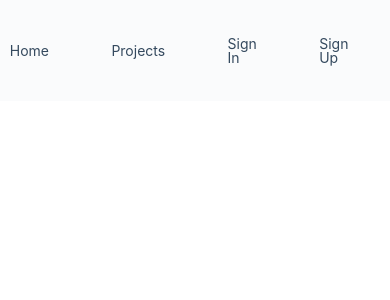
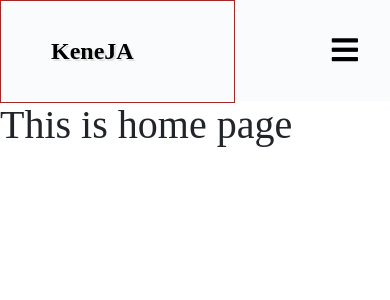
Before and after one commit to chingsley/kc-portfolio-frontend, a React (Create React App) app: page / in a window 390 px wide. Shown: the top 300 px of the page. Built offline with nearby package versions, Linux system fonts and the light colour scheme.

Commit message:
design responsive topnav

```diff
--- a/public/index.html
+++ b/public/index.html
@@ -2,6 +2,7 @@
 <html lang="en">
   <head>
     <meta charset="utf-8" />
+    <meta name="viewport" content="width=device-width, initial-scale=1.0" />
     <link rel="icon" href="%PUBLIC_URL%/favicon.ico" />
     <meta name="viewport" content="width=device-width, initial-scale=1" />
     <meta name="theme-color" content="#000000" />
@@ -10,10 +11,6 @@
       content="Web site created using create-react-app"
     />
     <link rel="apple-touch-icon" href="%PUBLIC_URL%/logo192.png" />
-    <!--
-      manifest.json provides metadata used when your web app is installed on a
-      user's mobile device or desktop. See https://developers.google.com/web/fundamentals/web-app-manifest/
-    -->
     <link rel="manifest" href="%PUBLIC_URL%/manifest.json" />
     <link
       rel="stylesheet"
--- a/src/App.js
+++ b/src/App.js
@@ -4,7 +4,8 @@ import { ToastContainer, toast } from 'react-toastify';
 
 import 'react-toastify/dist/ReactToastify.css';
 
-import NavBar from './components/NavBar';
+import NavBar from './components/NavBarResponsive';
+// import NavBar from './components/NavBar';
 import AppRoutes from './components/AppRoutes';
 function App() {
   // const wrapper = React.createRef();
--- a/src/components/AppRoutes.js
+++ b/src/components/AppRoutes.js
@@ -1,27 +1,23 @@
 import React from 'react';
 import SignupPage from '../pages/SignupPage';
 import { BrowserRouter as Router, Route } from 'react-router-dom';
+import HomePage from '../pages/HomePage';
 
 const AppRoutes = () => (
   <>
     <div className="app-main">
+      <Route exact path="/" render={(props) => <HomePage {...props} />} />
       <Route
         path="/login"
-        render={(props) => (
-          <SignupPage {...props} form={'login'} login={true} />
-        )}
+        render={(props) => <SignupPage {...props} login={true} />}
       />
       <Route
         path="/signup"
-        render={(props) => (
-          <SignupPage {...props} form={'signup'} signup={true} />
-        )}
+        render={(props) => <SignupPage {...props} signup={true} />}
       />
       <Route
         path="/passwordReset"
-        render={(props) => (
-          <SignupPage {...props} form={'signup'} passwordReset={true} />
-        )}
+        render={(props) => <SignupPage {...props} passwordReset={true} />}
       />
     </div>
   </>
--- a/src/components/KcLink.js
+++ b/src/components/KcLink.js
@@ -6,8 +6,11 @@ const Parent = styled.div`
   ${({ props }) => {
     return css`
       // border: 1px solid blue;
+      height: 2.2rem;
+      line-height: 2.2rem;
       display: inline-block;
       position: relative;
+      z-index: 100;
 
       &:hover {
         cursor: pointer;
@@ -38,14 +41,13 @@ const Parent = styled.div`
       .link {
         // border: 1px solid red;
         text-decoration: none;
-        font-size: 14px;
+        font-size: 1em;
         color: ${props.color || 'black'};
         display: inline-block;
         width: 100%;
         height: 100%;
         line-height: 100%;
-        padding: 0.7rem 1.3rem;
-        // padding: 0.8rem 1rem;
+        padding: 0 1.3rem;
         z-index: 1000;
         transition-duration: 0.5s;
       }
--- a/src/components/NavBar.js
+++ b/src/components/NavBar.js
@@ -25,6 +25,7 @@ const Nav = styled.div`
     list-style-type: none;
 
     li {
+      // border: 1px solid red;
       margin-right: 1.3rem;
     }
   }
@@ -37,7 +38,7 @@ function NavBar() {
         <li>
           <KcLink
             text="Home"
-            to="/home"
+            to="/"
             color="#34495e"
             bgColorOnHover="#d63031"
             colorOnHover="#f5f6fa"
--- /dev/null
+++ b/src/components/NavBarResponsive.js
@@ -0,0 +1,150 @@
+import React from 'react';
+import styled from 'styled-components';
+import KcLink from './KcLink';
+import Logo from './Logo';
+
+const Nav = styled.nav`
+  font-family: montserrat;
+  height: 12vh;
+  width: 100%;
+  background-color: #fafbfc;
+
+  position: fixed;
+  top: 0;
+
+  & > * {
+    padding: 0;
+    margin: 0;
+    text-decoration: none;
+    list-style: none;
+    box-sizing: border-box;
+  }
+  .checkbtn {
+    font-size: 30px;
+    color: black;
+    float: right;
+    line-height: 12vh;
+    margin-right: 2rem;
+    cursor: pointer;
+    display: none;
+  }
+  #check {
+    display: none;
+  }
+  .logo {
+    color: black;
+    text-shadow: 2px 2px #e0e0e0;
+    font-size: 2rem;
+    line-height: 12vh;
+    padding: 0 100px;
+    font-weight: bold;
+    // background-color: #eb2f06;
+  }
+  .topnav-ul {
+    // border: 1px solid blue;
+    float: right;
+    margin-right: 20px;
+
+    .topnav-ul-li {
+      // border: 1px solid red;
+      display: inline-block;
+      line-height: 12vh;
+      margin: 0 0.2em;
+    }
+  }
+  @media only screen and (max-width: 768px) {
+    z-index: 1;
+    .logo {
+      border: 1px solid red;
+      font-size: 1.5rem;
+      padding-left: 50px;
+    }
+    .checkbtn {
+      display: block;
+    }
+    .topnav-ul {
+      // border: 1px solid red;
+      position: fixed;
+      top: 12vh;
+      // left: -100%;
+      right: -100%;
+      float: right;
+      margin: 0;
+      height: 88vh;
+      width: 50%;
+      background: #2c3e50;
+      text-align: center;
+      transition: all 0.5s;
+
+      .topnav-ul-li {
+        display: block;
+        margin: 0;
+        // border: 1px solid white;
+        // border-bottom: 0.5px solid grey;
+
+        & * {
+          color: white !important;
+        }
+      }
+    }
+    #check:checked ~ .topnav-ul {
+      // left: 0;
+      right: 0;
+    }
+  }
+`;
+
+function NavBar() {
+  return (
+    <Nav>
+      <input type="checkbox" name="mobile-nav-trigger" id="check" />
+      <label htmlFor="check" className="checkbtn">
+        <i className="fas fa-bars"></i>
+      </label>
+      <label htmlFor="" className="logo">
+        KeneJA
+      </label>
+      {/* <Logo /> */}
+      <ul className="topnav-ul">
+        <li className="topnav-ul-li">
+          <KcLink
+            text="Home"
+            to="/"
+            color="#34495e"
+            bgColorOnHover="#d63031"
+            colorOnHover="#f5f6fa"
+          />
+        </li>
+        <li className="topnav-ul-li">
+          <KcLink
+            text="Projects"
+            to="/projects"
+            color="#34495e"
+            bgColorOnHover="#d63031"
+            colorOnHover="white"
+          />
+        </li>
+        <li className="topnav-ul-li">
+          <KcLink
+            text="Sign In"
+            to="/login"
+            color="#34495e"
+            bgColorOnHover="#d63031"
+            colorOnHover="#f5f6fa"
+          />
+        </li>
+        <li className="topnav-ul-li">
+          <KcLink
+            text="Sign Up"
+            to="/signup"
+            color="#34495e"
+            bgColorOnHover="#d63031"
+            colorOnHover="#f5f6fa"
+          />
+        </li>
+      </ul>
+    </Nav>
+  );
+}
+
+export default NavBar;
--- a/src/components/SignupForm.js
+++ b/src/components/SignupForm.js
@@ -23,7 +23,7 @@ export const AuthForm = styled.form`
       box-sizing: border-box;
       height: 2.5rem;
       margin: 0.3rem 0;
-      font-size: 12px;
+      font-size: 1em;
     }
 
     .form-control {
--- /dev/null
+++ b/src/pages/HomePage.js
@@ -0,0 +1,13 @@
+import React from 'react';
+
+class HomePage extends React.Component {
+  render() {
+    return (
+      <div>
+        <h1>This is home page</h1>
+      </div>
+    );
+  }
+}
+
+export default HomePage;
--- a/src/styles/index.css
+++ b/src/styles/index.css
@@ -1,18 +1,19 @@
 body {
+  /* font-family: montserrat, -apple-system, BlinkMacSystemFont, 'Segoe UI',
+    'Roboto', 'Oxygen', 'Ubuntu', 'Cantarell', 'Fira Sans', 'Droid Sans',
+    'Helvetica Neue', sans-serif; */
+  font-family: montserrat;
+  font-size: 14px;
   margin: 0;
-  font-family: -apple-system, BlinkMacSystemFont, 'Segoe UI', 'Roboto', 'Oxygen',
-    'Ubuntu', 'Cantarell', 'Fira Sans', 'Droid Sans', 'Helvetica Neue',
-    sans-serif;
   -webkit-font-smoothing: antialiased;
   -moz-osx-font-smoothing: grayscale;
-  font-size: 12px;
   /* background-color: '#f5f6fa'; */
   background-color: white;
 }
 
 code {
-  font-family: source-code-pro, Menlo, Monaco, Consolas, 'Courier New',
-    monospace;
+  font-family: montserrat, source-code-pro, Menlo, Monaco, Consolas,
+    'Courier New', monospace;
 }
 
 .app-main {
```
